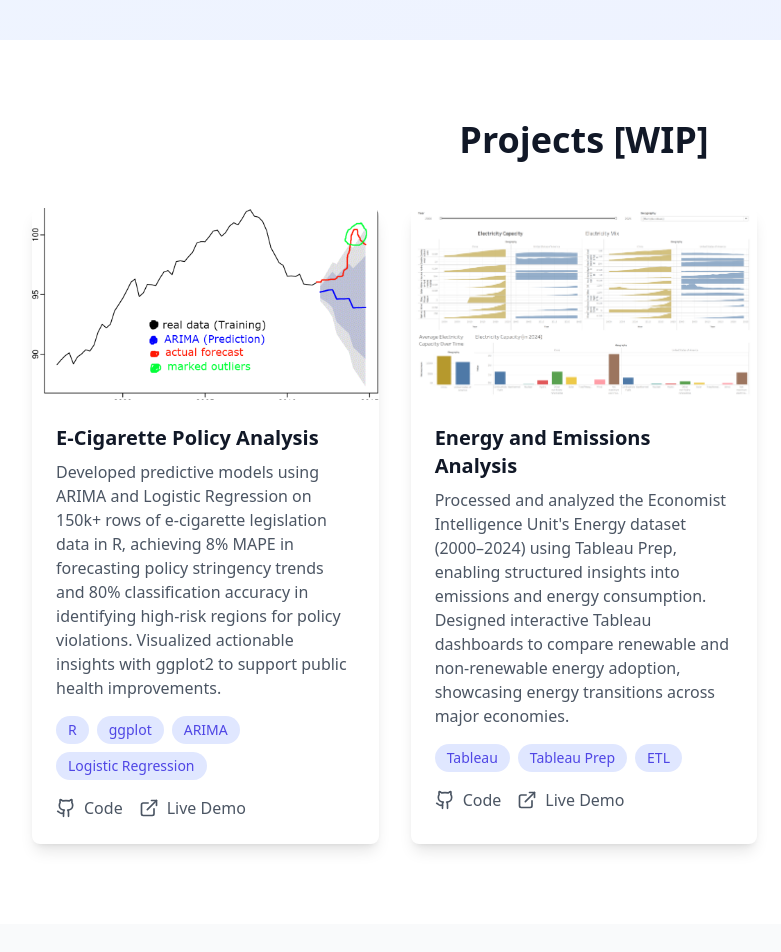
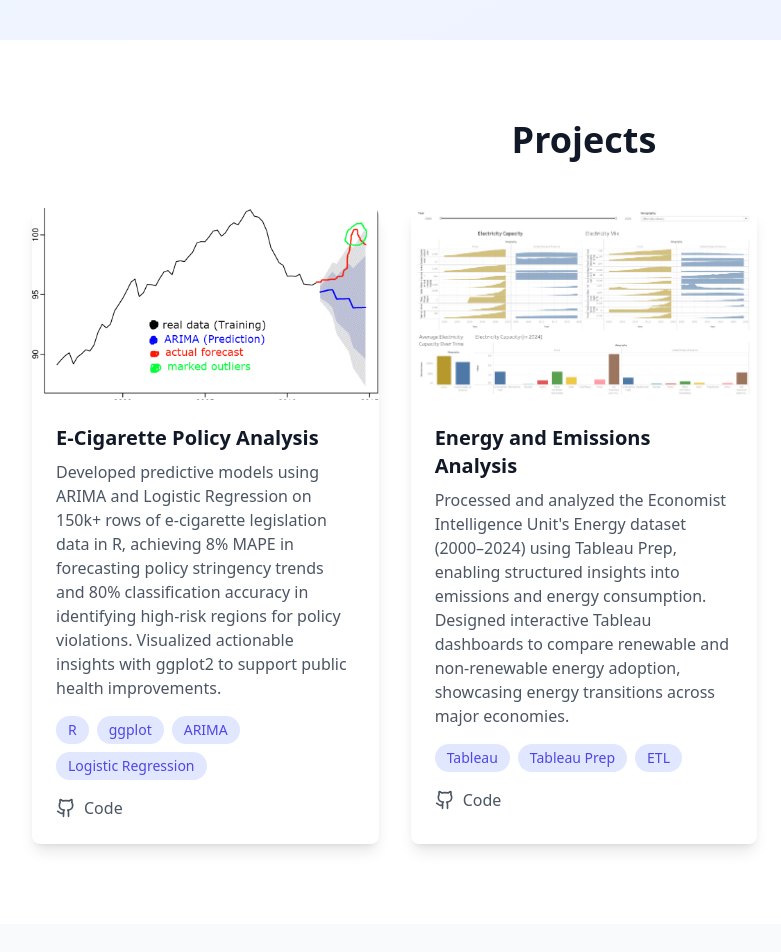
Before and after one commit to mohi-m/mohi-m.github.io, a React (Vite) app: page / in a window 1280 px wide. Shown: the part 760-1712 px from the top of the page, without its empty margins (56-837 px from the left). Built offline with nearby package versions, Linux system fonts and the light colour scheme.

Commit message:
removed WIP from projects section

```diff
--- a/src/components/Projects.tsx
+++ b/src/components/Projects.tsx
@@ -24,7 +24,7 @@ export function Projects() {
   return (
     <section id="projects" className="py-20 bg-white">
       <div className="max-w-6xl mx-auto px-4 sm:px-6">
-        <h2 className="text-4xl font-bold text-center text-gray-900 mb-12">Projects [WIP]</h2>
+        <h2 className="text-4xl font-bold text-center text-gray-900 mb-12">Projects</h2>
         <div className="grid grid-cols-1 md:grid-cols-2 lg:grid-cols-3 gap-8">
           {projects.map((project, index) => (
             <div
@@ -52,7 +52,7 @@ export function Projects() {
                     <Github size={20} />
                     Code
                   </a>
-                  <a
+                  {/* <a
                     href={project.live}
                     target="_blank"
                     rel="noopener noreferrer"
@@ -60,7 +60,7 @@ export function Projects() {
                   >
                     <ExternalLink size={20} />
                     Live Demo
-                  </a>
+                  </a> */}
                 </div>
               </div>
             </div>
```
